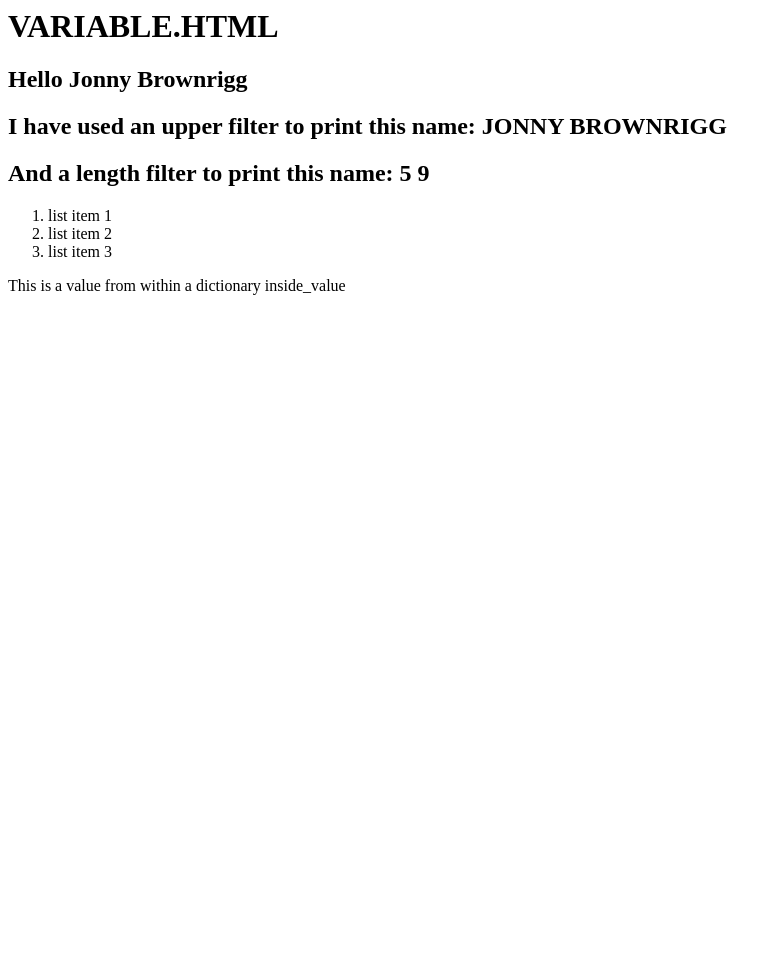
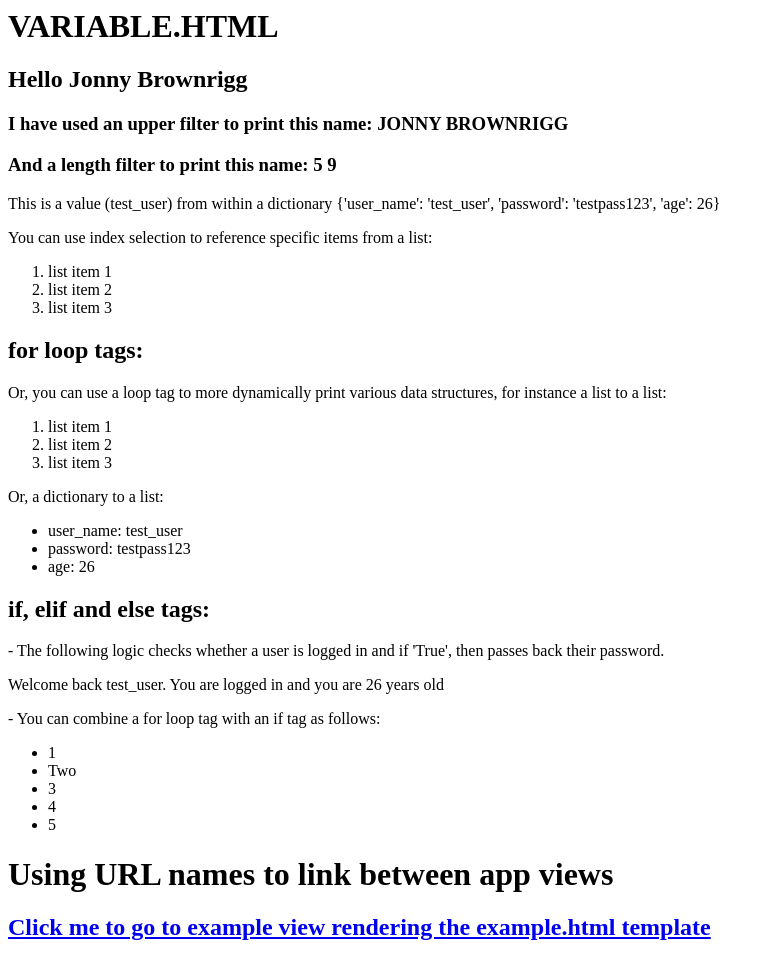
Before and after one commit to JonnySB/django-learning, a Django app: page /my_app/variable/ in a window 1280 px wide. Shown: the whole page, without its empty margins (0-780 px from the left). Before the commit the page ends 295 px from the top, so only its background shows below. Run offline with Django 4.2, Linux system fonts and the light colour scheme.

Commit message:
Added more template functionality and notes

```diff
--- a/my_site/my_app/templates/my_app/variable.html
+++ b/my_site/my_app/templates/my_app/variable.html
@@ -8,13 +8,58 @@
 <body>
     <h1>VARIABLE.HTML</h1>
     <h2>Hello {{first_name}} {{last_name}}</h2>
-    <h2>I have used an upper filter to print this name: {{first_name | upper}} {{last_name | upper}}</h2>
-    <h2>And a length filter to print this name: {{first_name | length}} {{last_name | length}}</h2>
+    <h3>I have used an upper filter to print this name: {{first_name | upper}} {{last_name | upper}}</h3>
+    <h3>And a length filter to print this name: {{first_name | length}} {{last_name | length}}</h3>
+
+    <p>This is a value  ({{some_dict.user_name}}) from within a dictionary {{some_dict}}</p>
+
+    <p>You can use index selection to reference specific items from a list:</p>
     <ol>
         <li>{{some_list.0}}</li>
         <li>{{some_list.1}}</li>
         <li>{{some_list.2}}</li>
     </ol>
-    <p>This is a value from within a dictionary {{some_dict.inside_key}}</p>
+
+    <h2>for loop tags:</h2>
+
+    <p>Or, you can use a loop tag to more dynamically print various data structures, for instance a list to a list:</p>
+    <ol>
+        {% for item in some_list %}
+            <li>{{item}}</li>
+        {% endfor %}
+    </ol>
+
+    <p>Or, a dictionary to a list:</p>
+    <ul>
+        {% for key, value in some_dict.items%}
+            <li>{{key}}: {{value}}</li>
+        {% endfor %}
+    </ul>
+
+    <h2>if, elif and else tags:</h2>
+
+    - The following logic checks whether a user is logged in and if 'True', then passes back their password.
+
+    {% if logged_in %}
+        <p>Welcome back {{some_dict.user_name}}. You are logged in and you are {{some_dict.age}} years old</p>
+    {% else%}
+        <p>You are not logged in - without your authentication we cannot give you personal information!</p>
+    {% endif %}
+
+    - You can combine a for loop tag with an if tag as follows:
+
+    <ul>
+        {% for num in nums_list%}
+            {% if num == 2 %}
+                <li>Two</li>
+            {% else %}
+                <li>{{num}}</li>
+            {% endif %}
+        {% endfor %}
+    </ul>
+
+    <h1>Using URL names to link between app views</h1>
+    <h2><a href="{% url 'my_app:example' %}">Click me to go to example view rendering the example.html template</a></h2>
+
 </body>
 </html>
--- a/my_site/my_app/urls.py
+++ b/my_site/my_app/urls.py
@@ -1,8 +1,9 @@
 from django.urls import path
 from . import views
 
+app_name = 'my_app'
 
 urlpatterns = [
-    path('', views.example_view),
-    path('variable/', views.variable_view)
+    path('', views.example_view, name='example'),
+    path('variable/', views.variable_view, name='variable')
 ]
--- a/my_site/my_app/views.py
+++ b/my_site/my_app/views.py
@@ -12,7 +12,9 @@ def variable_view(request):
         'first_name':'Jonny',
         'last_name':'Brownrigg',
         'some_list':['list item 1','list item 2','list item 3'],
-        'some_dict':{'inside_key':'inside_value'},
+        'some_dict':{'user_name':'test_user', 'password':'testpass123', 'age':26},
+        'logged_in':True,
+        'nums_list':[1,2,3,4,5],
     }
 
     return render(
--- a/my_site/my_site/settings.py
+++ b/my_site/my_site/settings.py
@@ -11,6 +11,7 @@ https://docs.djangoproject.com/en/4.2/ref/settings/
 """
 
 from pathlib import Path
+import os
 
 # Build paths inside the project like this: BASE_DIR / 'subdir'.
 BASE_DIR = Path(__file__).resolve().parent.parent
@@ -55,7 +56,7 @@ ROOT_URLCONF = 'my_site.urls'
 TEMPLATES = [
     {
         'BACKEND': 'django.template.backends.django.DjangoTemplates',
-        'DIRS': [],
+        'DIRS': [os.path.join(BASE_DIR,'templates')],
         'APP_DIRS': True,
         'OPTIONS': {
             'context_processors': [
--- a/my_site/my_site/urls.py
+++ b/my_site/my_site/urls.py
@@ -19,5 +19,5 @@ from django.urls import path, include
 
 urlpatterns = [
     path('admin/', admin.site.urls),
-    path('my_app/', include('my_app.urls'))
+    path('my_app/', include('my_app.urls'), name='admin')
 ]
```
Also changed, not shown: my_site/my_app/templates/my_app/example.html (+9 -12 lines), my_site/templates/base.html (added, +20 -0 lines), 1 other file.
